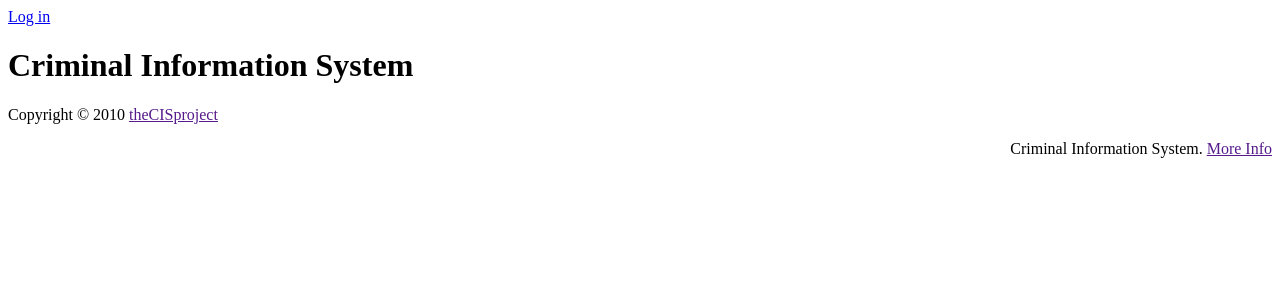
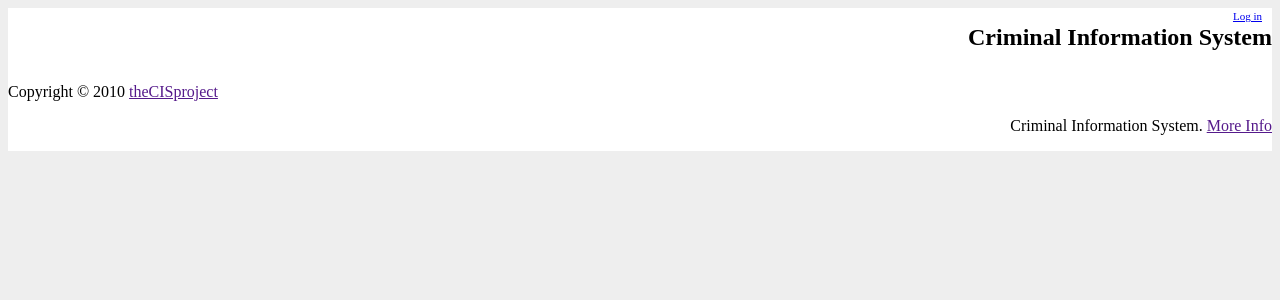
Before and after one commit to theCISProject/cis, a Django app: template core/templates/core-layout.html in a window 1280 px wide. Shown: the top 300 px of the page. Run offline with Django 3.2, Linux system fonts and the light colour scheme; the template is opened without the code that fills it, so the values that code supplies are empty.

Commit message:
working out the css for the templates

```diff
--- a/core/templates/core-layout.html
+++ b/core/templates/core-layout.html
@@ -11,7 +11,98 @@
         {% block stylesheets %}
         <!--<link type="text/css" rel="stylesheet" href="{{MEDIA_URL}}/core/static/stylesheets/style.css" />-->
         <!--<link type="text/css" rel="stylesheet" href="/media/Otoro/projects/cis/core/static/stylesheets/style.css" />-->
-        <!--<link type="text/css" rel="stylesheet" href="{{MEDIA_URL}}/core/stylesheets/modules.css" />-->
+        {% endblock %}
+        {% block temp_stylesheets %}
+            <style type="text/css">
+                body{
+                    background-color: #EEE;
+                }
+
+                #wrapper {
+                    /* width: 83em; */
+
+                    margin: 0 auto;
+                    background: #FFF;
+
+                    /* a little pretty for the 10/dec demo
+                    -moz-box-shadow: 4px 4px 8px #aaa;
+                    box-shadow: 4px 4px 8px #aaa;
+                    margin-top: 0.5em;
+                    -moz-border-radius-bottomright: 1em;
+                    -moz-border-radius-bottomleft: 1em; */
+                }
+
+                * html #wrapper {
+                    width: 960px;
+                }
+
+
+                #header {
+                    background: #FFF;
+                    overflow: hidden;
+                    padding-bottom: 0px;
+                    position: relative;
+                    color:black;
+                }
+
+                #footer {
+                    background: #FFF;
+                    overflow: hidden;
+                    padding-bottom: 0px;
+                    position: relative;
+                    color:black;
+                }
+
+                #header h1 {
+                    text-align: right;
+                    font-size: 1.5em;
+                }
+
+                #header img {
+                    /* position logo on the left */
+                }
+
+                #loginscreen {
+                    position: relative;
+                    top: 0;
+                    left: 17em;
+                    background-color: #F3FBFE;
+                    width: 800px;
+                    min-height: 13em;
+
+                }
+                #loginblock {
+                    position: absolute;
+                    left: 7.2em;
+                    top: 1.5em;
+                    border:1px solid #7FD7F7;
+                    width:600px;
+                    min-height: 10em;
+                    background-color:#E5F7FD;
+
+                    margin-bottom: 20px;
+                    margin-left:auto;
+                    margin-right:auto;
+                    text-align:center;
+                }
+
+                #loginblock table {
+                    margin:auto;
+                    border:none;
+                    text-align:center;
+                }
+
+                #currentlogin-block {
+                    position: absolute;
+                    top: 0;
+                    right: 0;
+                    padding: 0.2em 10px;
+                    font-size: 11px;
+                    text-align: right;
+                    color: white;
+                }
+
+            </style>
         {% endblock %}
         {% block javascripts %}{% endblock %}
     </head>
@@ -26,6 +117,9 @@
                     {% block branding %}{% endblock %}
                 </div>
                 <h1 id="site-name">{%trans "Criminal Information System" %}</h1>
+            </div>
+            <div id="navigation">
+                {% block navigation %}{% endblock %}
             </div>
         </div>
         <div id="inner">
--- a/core/templates/core/loggedout.html
+++ b/core/templates/core/loggedout.html
@@ -1,4 +1,4 @@
-{# {% extends request.base_template %} #}
+{% extends request.base_template %}
 {# {% extends "core-layout.html" %} #}
 {% block title %}Goodbye{% endblock %}
 {% block content %}
--- a/core/templates/core/login.html
+++ b/core/templates/core/login.html
@@ -1,12 +1,12 @@
-{# {% extends "core-layout.html" %} #}
+{% extends request.base_template %}
 {# {% load i18n %} #}
 {% block title %}Login{% endblock %}
 {% block content %}
 {% if user.is_authenticated %}
 <p>You're already logged in!</p>
 {% else %}
+<div id="loginscreen">
     <div id="loginblock">
-    <h2>Criminal Information System</h2>
         <h4>Please sign in</h4>
         <form method="post" action=".">
             <table>
@@ -21,5 +21,6 @@
         </form>
         <br>
     </div>
+</div>
 {% endif %}
 {% endblock %}
--- a/core/templates/core/message.html
+++ b/core/templates/core/message.html
@@ -1,4 +1,4 @@
-{% extends base_template %}
+{% extends request.base_template %}
 {% block content %}
 
 <div class="message">
--- a/core/templates/core/no_permission.html
+++ b/core/templates/core/no_permission.html
@@ -1,4 +1,4 @@
-{% extends base_template %}
+{% extends request.base_template %}
 {% load i18n %}
 {% block content %}
 <h2>{% trans "You do not have zone permissions." %}</h2>
```
Also changed, not shown: core/templates/dashboard.html (+6 -9 lines). Lines whose indentation alone changed are shown as unchanged.
